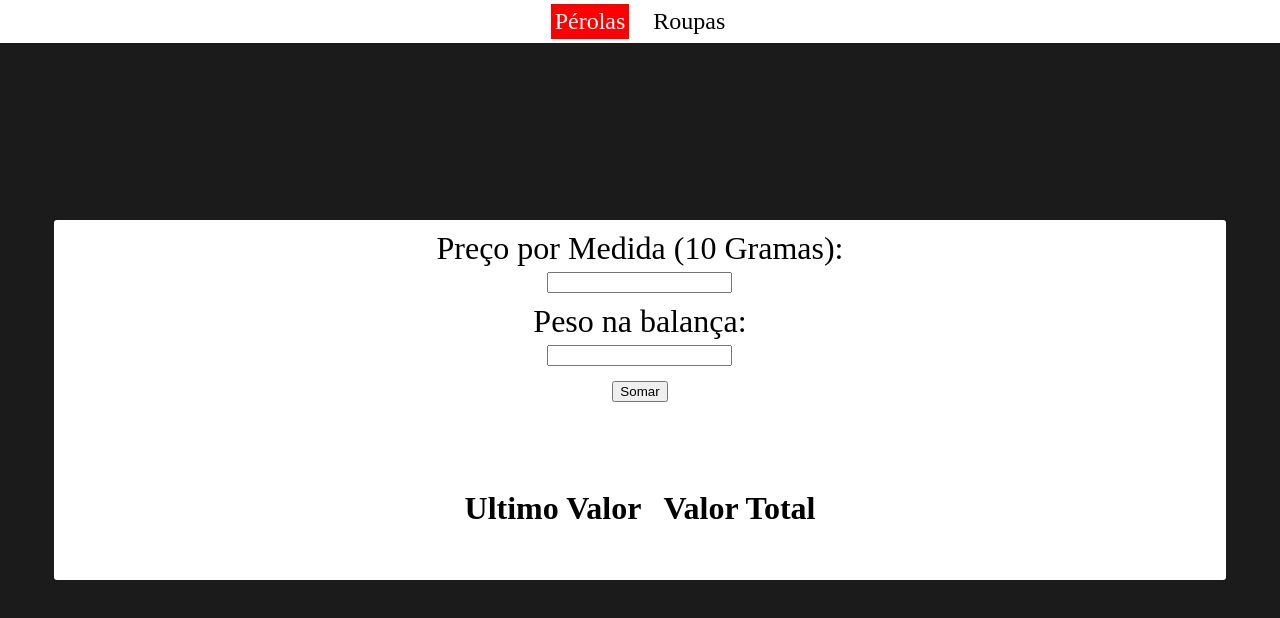
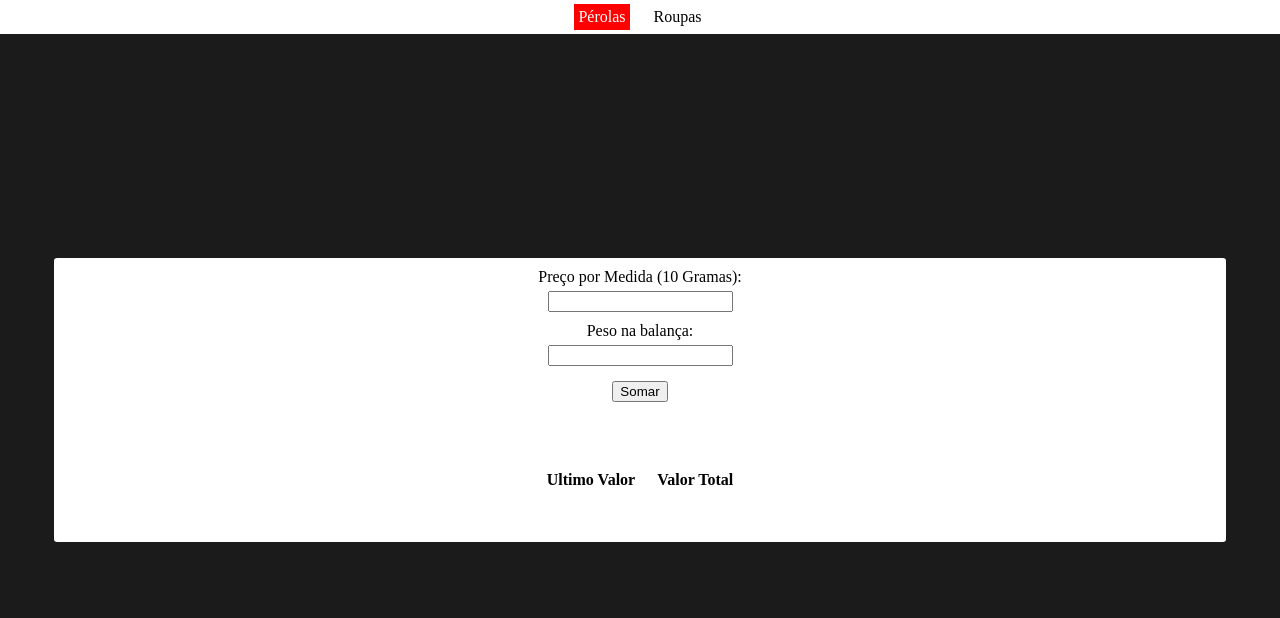
Before and after one commit to Jakemessi/Armarinhos-e-Confeccoes-Veine, a plain HTML site: page index.html in a window 1280 px wide. Drawn offline with Linux system fonts and the light colour scheme.

Commit message:
retirado o tamanho da fonte

```diff
--- a/css/default.css
+++ b/css/default.css
@@ -1,6 +1,5 @@
 html,body{
     background-color: #1b1b1b;
-    font-size: 4vh;
     display: flex;
     flex-direction: column;
     align-items: center;
@@ -30,7 +29,6 @@ nav{
 }
 .aba{
     margin: 0px 10px;
-    font-size: 3vh;
     text-decoration: none;
     color: black;
     background-color: transparent;
```
